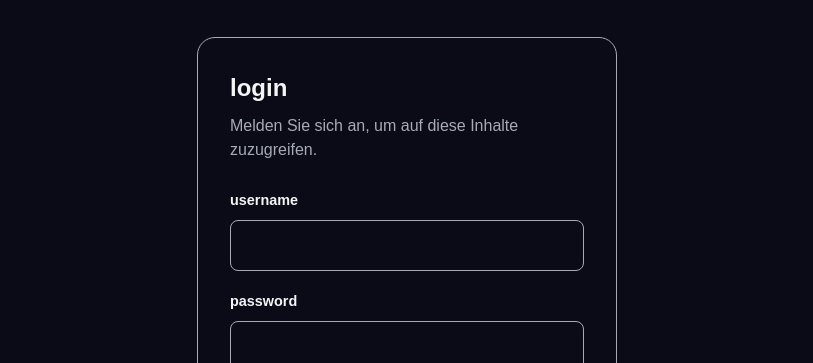
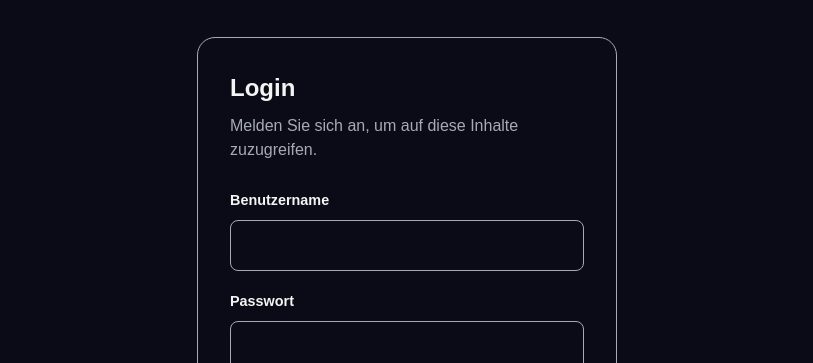
Before and after one commit to no-e1/portfolio-site, a React (Vite) app in the folder frontend/: page /docs in a window 1280 px wide. Shown: the part 173-536 px from the top of the page, without its empty margins (233-1046 px from the left). Built offline with nearby package versions, Linux system fonts and the light colour scheme; no server answers; a web font is replaced by a local one.

Commit message:
fix(frontend): localize login form labels

```diff
--- a/frontend/src/components/Auth/LoginForm.tsx
+++ b/frontend/src/components/Auth/LoginForm.tsx
@@ -54,7 +54,7 @@ export function LoginForm({ onLogin }: LoginFormProps) {
     <section className={styles.card} aria-labelledby="login-title">
       <div className={styles.intro}>
         <h2 id="login-title" className={styles.title}>
-          login
+          Login
         </h2>
         <p className={styles.description}>
           Melden Sie sich an, um auf diese Inhalte zuzugreifen.
@@ -63,7 +63,7 @@ export function LoginForm({ onLogin }: LoginFormProps) {
 
       <form className={styles.form} onSubmit={handleSubmit}>
         <label className={styles.field}>
-          <span className={styles.label}>username</span>
+          <span className={styles.label}>Benutzername</span>
           <input
             className={styles.input}
             type="text"
@@ -78,7 +78,7 @@ export function LoginForm({ onLogin }: LoginFormProps) {
         </label>
 
         <label className={styles.field}>
-          <span className={styles.label}>password</span>
+          <span className={styles.label}>Passwort</span>
           <input
             className={styles.input}
             type="password"
```
